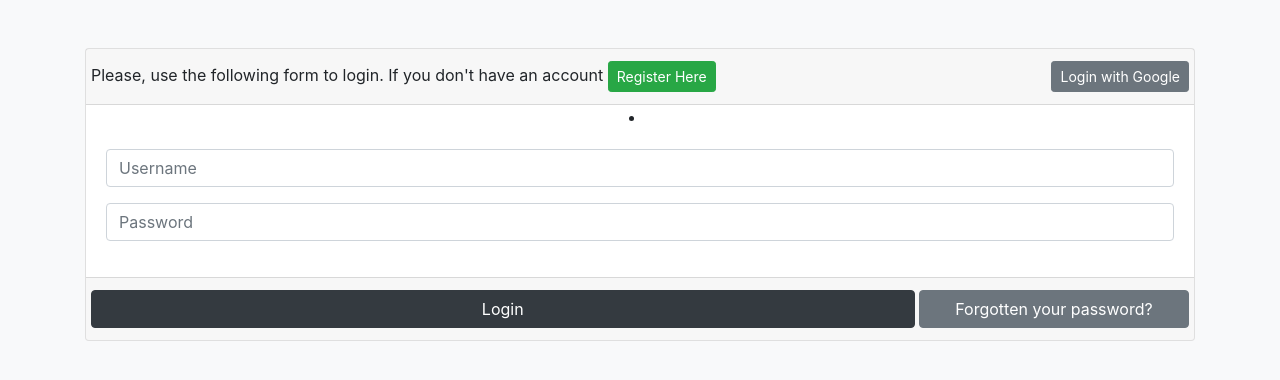
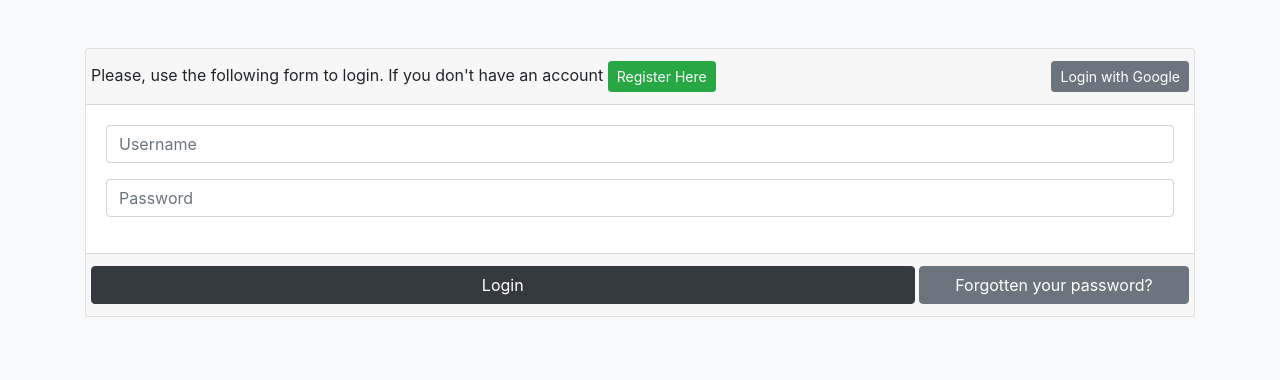
Before and after one commit to ivanovyeight/social-network, a Django app: page /login/ in a window 1280 px wide. Shown: the part 56-436 px from the top of the page. Run offline with Django 3.2, Linux system fonts and the light colour scheme; some libraries are stand-ins or nearby versions.

Commit message:
Update login page

```diff
--- a/templates/registration/login.html
+++ b/templates/registration/login.html
@@ -17,10 +17,6 @@
                     </a>
                 </div>
             </div>
-
-            <li class="google">
-
-               </li>
 
             <div class="card-body">
                 {% for field in form %}
```
